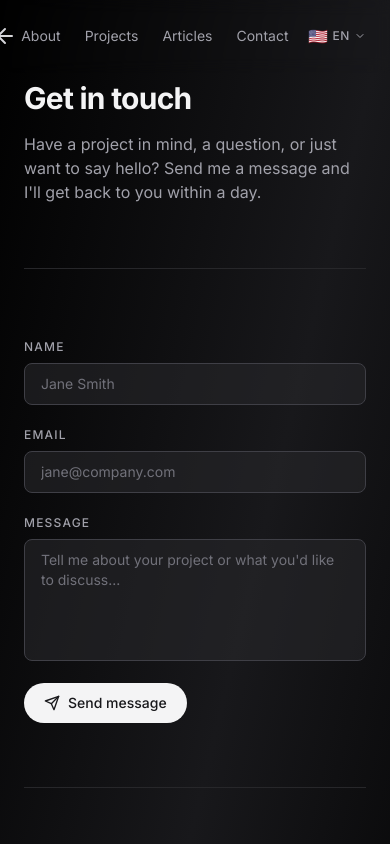
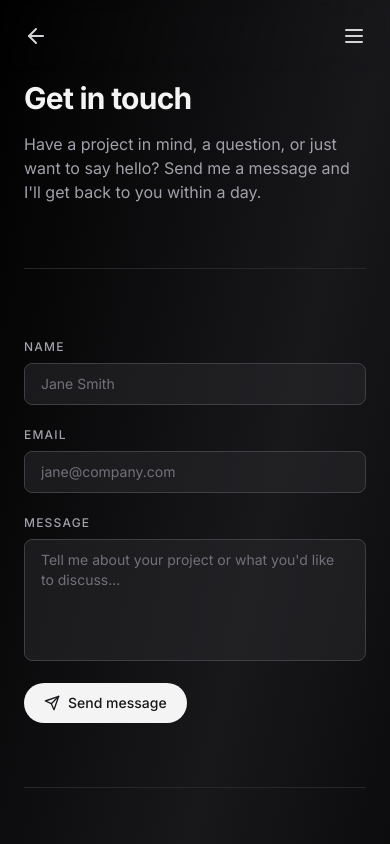
Before and after one commit to paurushrai/portfolio, a Next.js app: page /contact in a window 390 px wide. Shown: the top 844 px of the page. Built offline with nearby package versions, Linux system fonts and the light colour scheme; what tailwindcss-debug-screens would draw is missing.

Commit message:
fix(nav): collapse inner-page nav to a hamburger menu on mobile
The added Articles link pushed the inline links (4 links + language
switcher + back arrow) past the viewport width on phones, clipping the
back arrow and About. Keep the inline nav on md+, collapse to a toggled
dropdown menu below md.

```diff
--- a/app/components/nav.tsx
+++ b/app/components/nav.tsx
@@ -1,13 +1,15 @@
 "use client";
-import { ArrowLeft } from "lucide-react";
+import { ArrowLeft, Menu, X } from "lucide-react";
 import Link from "next/link";
-import React, { useEffect, useState } from "react";
+import type React from "react";
+import { useEffect, useState } from "react";
 import { useLanguage } from "../i18n/LanguageContext";
 import { LanguageSwitcher } from "./LanguageSwitcher";
 
 export const Navigation: React.FC = () => {
   const { t } = useLanguage();
   const [isIntersecting, setIsIntersecting] = useState(true);
+  const [menuOpen, setMenuOpen] = useState(false);
 
   useEffect(() => {
     const handleScroll = () => {
@@ -19,58 +21,77 @@ export const Navigation: React.FC = () => {
     return () => window.removeEventListener("scroll", handleScroll);
   }, []);
 
+  const links = [
+    { href: "/about", label: t.nav.about },
+    { href: "/projects", label: t.nav.projects },
+    { href: "/articles", label: t.nav.articles },
+    { href: "/contact", label: t.nav.contact },
+  ];
+
+  const linkClass =
+    "duration-200 text-zinc-400 hover:text-zinc-100 text-sm rounded px-1";
+
   return (
     <header>
       <div
         className={`fixed inset-x-0 top-0 z-50 backdrop-blur transition-colors duration-200 border-b transform-gpu ${
-          isIntersecting
+          isIntersecting && !menuOpen
             ? "bg-zinc-900/0 border-transparent"
             : "bg-zinc-900/50 border-zinc-800"
         }`}
       >
         <div className="container flex flex-row-reverse items-center justify-between p-6 mx-auto">
           <div className="flex items-center gap-4 md:gap-7">
-            <Link
-              href="/about"
-              className="duration-200 text-zinc-400 hover:text-zinc-100 text-sm rounded px-1"
+            <nav className="items-center hidden gap-4 md:flex md:gap-7">
+              {links.map((link) => (
+                <Link key={link.href} href={link.href} className={linkClass}>
+                  {link.label}
+                </Link>
+              ))}
+              <LanguageSwitcher />
+            </nav>
+
+            <button
+              type="button"
+              onClick={() => setMenuOpen((open) => !open)}
+              aria-label={menuOpen ? "Close menu" : "Open menu"}
+              aria-expanded={menuOpen}
+              className="duration-200 rounded md:hidden text-zinc-300 hover:text-zinc-100"
             >
-              {t.nav.about}
-            </Link>
-            <Link
-              href="/projects"
-              className="duration-200 text-zinc-400 hover:text-zinc-100 text-sm rounded px-1"
-            >
-              {t.nav.projects}
-            </Link>
-            <Link
-              href="/articles"
-              className="duration-200 text-zinc-400 hover:text-zinc-100 text-sm rounded px-1"
-            >
-              {t.nav.articles}
-            </Link>
-            {/* <Link
-              href="/services"
-              className="duration-200 text-zinc-400 hover:text-zinc-100 text-sm rounded px-1"
-            >
-              {t.nav.services}
-            </Link> */}
-            <Link
-              href="/contact"
-              className="duration-200 text-zinc-400 hover:text-zinc-100 text-sm rounded px-1"
-            >
-              {t.nav.contact}
-            </Link>
-            <LanguageSwitcher />
+              {menuOpen ? (
+                <X className="w-6 h-6" aria-hidden="true" />
+              ) : (
+                <Menu className="w-6 h-6" aria-hidden="true" />
+              )}
+            </button>
           </div>
 
           <Link
             href="/"
             aria-label="Back to home"
-            className="duration-200 text-zinc-300 hover:text-zinc-100 rounded"
+            className="duration-200 rounded text-zinc-300 hover:text-zinc-100"
           >
             <ArrowLeft className="w-6 h-6" aria-hidden="true" />
           </Link>
         </div>
+
+        {menuOpen && (
+          <nav className="flex flex-col px-6 pb-4 md:hidden">
+            {links.map((link) => (
+              <Link
+                key={link.href}
+                href={link.href}
+                onClick={() => setMenuOpen(false)}
+                className="px-2 py-3 text-base duration-200 border-b text-zinc-300 hover:text-zinc-100 border-zinc-800/60"
+              >
+                {link.label}
+              </Link>
+            ))}
+            <div className="pt-4">
+              <LanguageSwitcher />
+            </div>
+          </nav>
+        )}
       </div>
     </header>
   );
```
